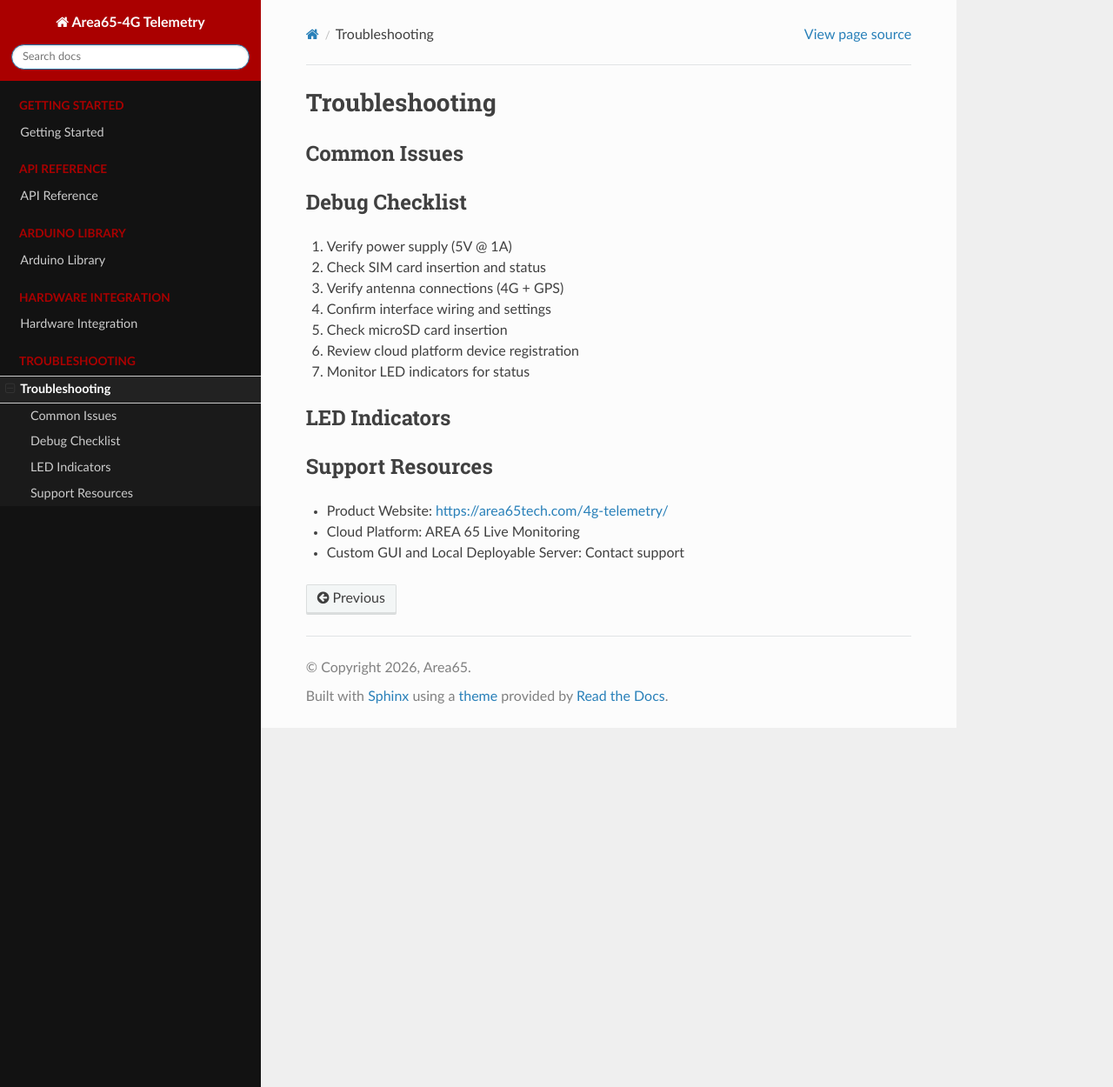
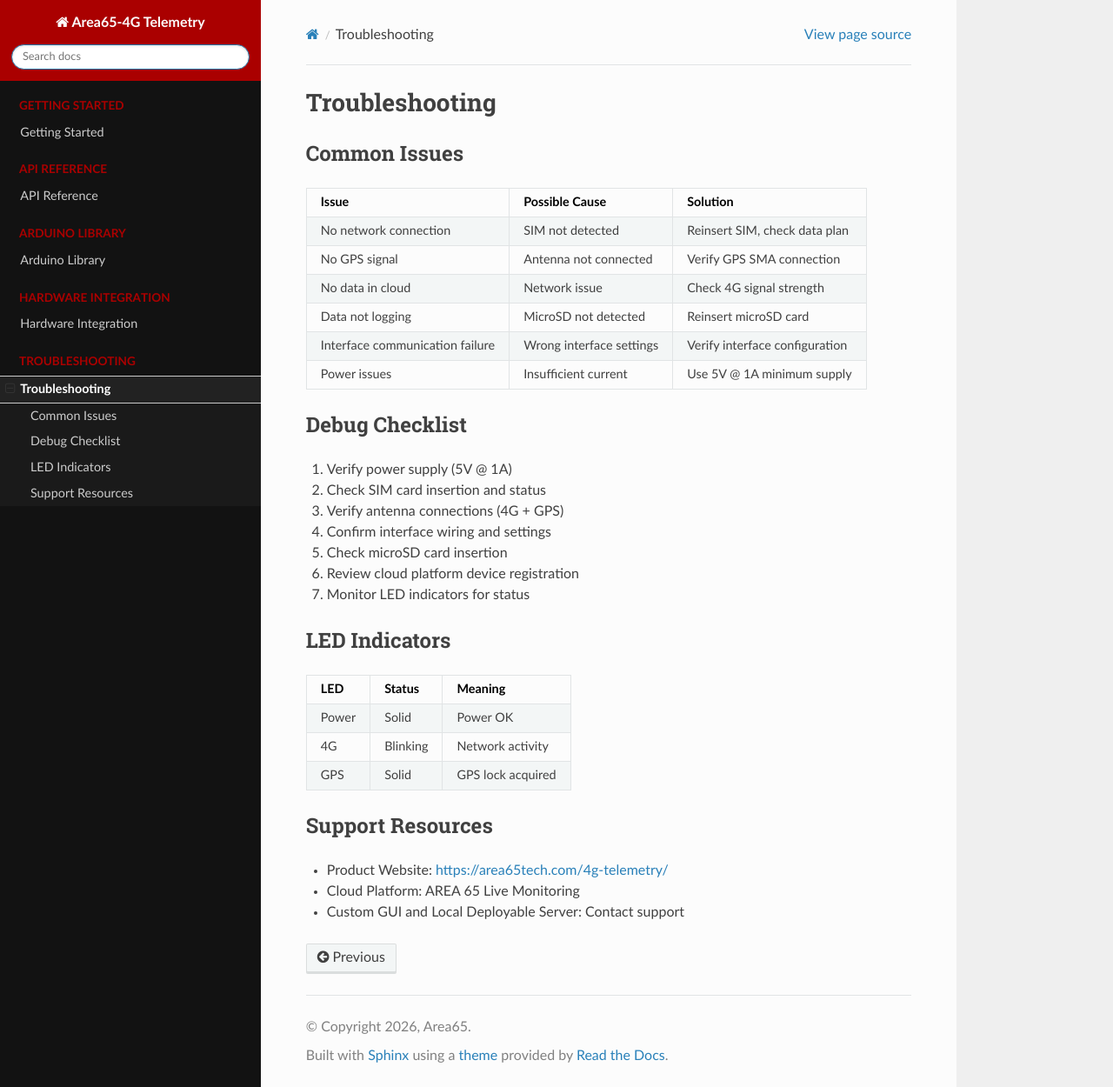
Before and after one commit to area65tech/4G-Telemetry-wiki, a Sphinx documentation site: the page built from docs/source/troubleshooting.rst, in a window 1280 px wide and 1250 px high. Shown: the whole window at 87% size. Built offline with Sphinx 7.4.7 and the Read the Docs theme 3.1.0, drawn with Linux system fonts in a browser that asks for light colours.

Commit message:
Troubleshooting fixes

```diff
--- a/docs/source/troubleshooting.rst
+++ b/docs/source/troubleshooting.rst
@@ -5,7 +5,7 @@ Common Issues
 -------------
 
 +----------------------------------+----------------------------------+----------------------------------+
-| Issue                            | Possible Cause                 | Solution                         |
+| Issue                            | Possible Cause                   | Solution                         |
 +==================================+==================================+==================================+
 | No network connection            | SIM not detected                 | Reinsert SIM, check data plan    |
 +----------------------------------+----------------------------------+----------------------------------+
@@ -34,15 +34,15 @@ Debug Checklist
 LED Indicators
 --------------
 
-+--------+--------+----------------------------------+
-| LED    | Status | Meaning                          |
-+========+========+==================================+
-| Power  | Solid  | Power OK                         |
-+--------+--------+----------------------------------+
-| 4G     | Blinking| Network activity                 |
-+--------+--------+----------------------------------+
-| GPS    | Solid  | GPS lock acquired                |
-+--------+--------+----------------------------------+
++--------+---------+-----------------------------------+
+| LED    | Status  | Meaning                           |
++========+=========+===================================+
+| Power  | Solid   | Power OK                          |
++--------+---------+-----------------------------------+
+| 4G     | Blinking| Network activity                  |
++--------+---------+-----------------------------------+
+| GPS    | Solid   | GPS lock acquired                 |
++--------+---------+-----------------------------------+
 
 Support Resources
 -----------------
```
